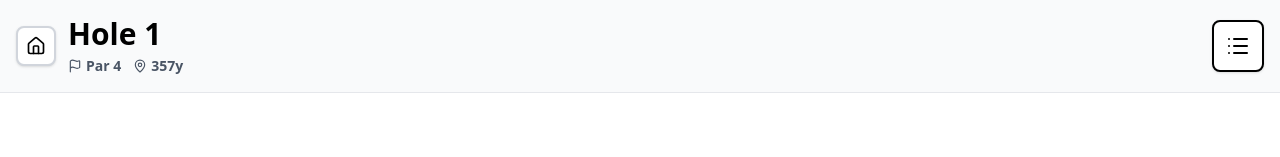
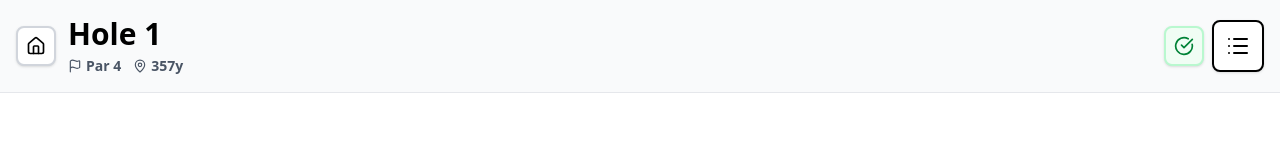
Before and after one commit to redaumore/golf-field-app, a React (Vite) app: page / in a window 1280 px wide. Both pictures are taken after a click on the button "Start New Round". Shown: the top 157 px of the page. Built offline with nearby package versions, Linux system fonts and the light colour scheme.

Commit message:
Add finish round feature: allow players to manually complete rounds at any time

```diff
--- a/src/App.tsx
+++ b/src/App.tsx
@@ -66,6 +66,7 @@ function App() {
       date: new Date(),
       scores: {},
       currentHoleIndex: 0,
+      isFinished: false,
     };
 
     setRounds(prev => [...prev, newRound]);
@@ -80,7 +81,8 @@ function App() {
     if (round) {
       setCurrentRoundId(roundId);
       setCurrentHoleIndex(round.currentHoleIndex);
-      setView('play');
+      // Si la rueda está finalizada, ir directo al scorecard
+      setView(round.isFinished ? 'scorecard' : 'play');
     }
   };
 
@@ -91,6 +93,19 @@ function App() {
       setCurrentRoundId(null);
       setView('rounds');
     }
+  };
+
+  // Finish a round manually
+  const handleFinishRound = () => {
+    if (!currentRoundId) return;
+
+    setRounds(prev => prev.map(round =>
+      round.id === currentRoundId
+        ? { ...round, isFinished: true }
+        : round
+    ));
+
+    setView('rounds');
   };
 
   // Update score for current round
@@ -163,7 +178,8 @@ function App() {
         (acc, score) => acc + score.approachShots + score.putts,
         0
       );
-      const isComplete = Object.keys(round.scores).length === COURSE_DATA.length;
+      // Una rueda está completa si jugó los 18 hoyos O si la finalizó manualmente
+      const isComplete = round.isFinished || Object.keys(round.scores).length === COURSE_DATA.length;
 
       return {
         id: round.id,
@@ -204,6 +220,7 @@ function App() {
           onPrev={handlePrev}
           onShowScorecard={() => setView('scorecard')}
           onBackToRounds={() => setView('rounds')}
+          onFinishRound={handleFinishRound}
           isFirst={currentHoleIndex === 0}
           isLast={currentHoleIndex === COURSE_DATA.length - 1}
         />
--- a/src/components/HoleView.tsx
+++ b/src/components/HoleView.tsx
@@ -1,6 +1,6 @@
 import React from 'react';
 import type { Hole, HoleScore } from '../types';
-import { ChevronLeft, ChevronRight, List, MapPin, Flag, Home } from 'lucide-react';
+import { ChevronLeft, ChevronRight, List, MapPin, Flag, Home, CheckCircle } from 'lucide-react';
 
 const APP_VERSION = '1.0.0';
 
@@ -12,6 +12,7 @@ interface HoleViewProps {
     onPrev: () => void;
     onShowScorecard: () => void;
     onBackToRounds: () => void;
+    onFinishRound: () => void;
     isFirst: boolean;
     isLast: boolean;
 }
@@ -24,6 +25,7 @@ export const HoleView: React.FC<HoleViewProps> = ({
     onPrev,
     onShowScorecard,
     onBackToRounds,
+    onFinishRound,
     isFirst,
     isLast,
 }) => {
@@ -56,12 +58,25 @@ export const HoleView: React.FC<HoleViewProps> = ({
                         </div>
                     </div>
                 </div>
+                <div className="flex items-center gap-2">
+                    <button
+                        onClick={() => {
+                            if (window.confirm('Finish this round? You can view it later in your rounds history.')) {
+                                onFinishRound();
+                            }
+                        }}
+                        className="p-2 bg-green-50 text-green-700 border-2 border-green-200 rounded-lg shadow-sm active:bg-green-100"
+                        title="Finish Round"
+                    >
+                        <CheckCircle size={20} />
+                    </button>
                     <button
                         onClick={onShowScorecard}
                         className="p-3 bg-white border-2 border-black rounded-lg shadow-sm active:bg-gray-100"
                     >
                         <List size={24} />
                     </button>
+                </div>
             </div>
 
             {/* Main Content */}
--- a/src/types.ts
+++ b/src/types.ts
@@ -16,6 +16,7 @@ export interface Round {
   date: Date;
   scores: Record<number, HoleScore>;
   currentHoleIndex: number;
+  isFinished: boolean; // Marca si el jugador finalizó manualmente la rueda
 }
 
 export interface RoundMetadata {
```
Lines whose indentation alone changed are shown as unchanged.
